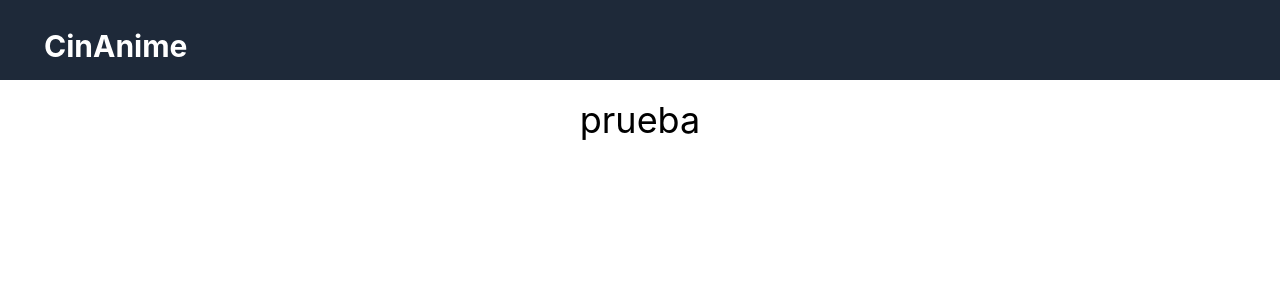
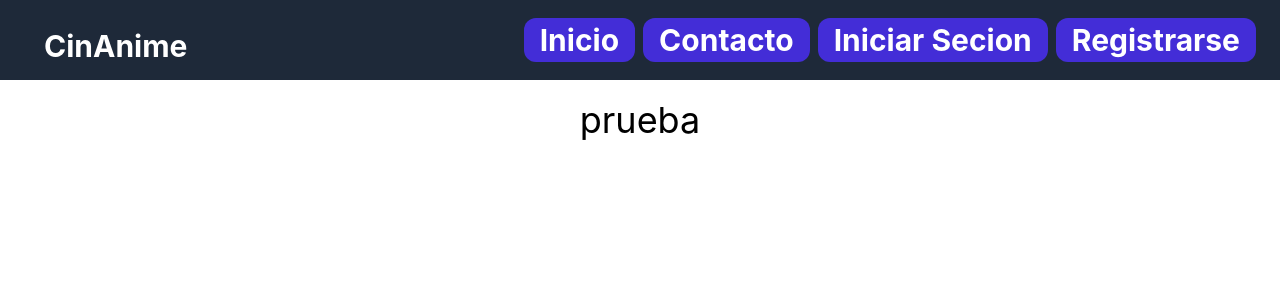
Before and after one commit to laitarocarrizo-sketch/Cine-Otaku, a React (Vite) app: page / in a window 1280 px wide. Shown: the top 300 px of the page. Built offline with nearby package versions, Linux system fonts and the light colour scheme.

Commit message:
Nabar hecho y repositorio arreglado

```diff
--- a/src/Components/Nabar.jsx
+++ b/src/Components/Nabar.jsx
@@ -1,10 +1,15 @@
+import { NavLink } from "react-router"
+
 export const Nabar = () => {
   return (
     <header className="bg-gray-800 px-6 py-4 text-white">
         <nav className="flex items-center justify-between">
-        <h1 className="text-3xl font-bold ms-5 mt-3">CinAnime</h1>
-        <div>
-
+        <NavLink to={"/"} className="text-3xl font-bold ms-5 mt-3">CinAnime</NavLink>
+        <div className="flex gap-2">
+          <NavLink to={"/"}className="text-3xl font-bold bg-indigo-700 hover:bg-indigo-600 rounded-xl px-4 py-1">Inicio</NavLink>
+          <NavLink to={"Contacto"} href="" className="text-3xl font-bold bg-indigo-700 hover:bg-indigo-600 rounded-xl px-4 py-1">Contacto</NavLink>
+          <a href="" className="text-3xl font-bold bg-indigo-700 hover:bg-indigo-600 rounded-xl px-4 py-1">Iniciar Secion</a>
+          <a href="" className="text-3xl font-bold bg-indigo-700 hover:bg-indigo-600 rounded-xl px-4 py-1">Registrarse</a>
         </div>
         </nav>
     </header>
```
Also changed, not shown: src/pages/Admin.jsx (added), src/pages/Login.jsx (added), src/pages/Registro.jsx (added).
